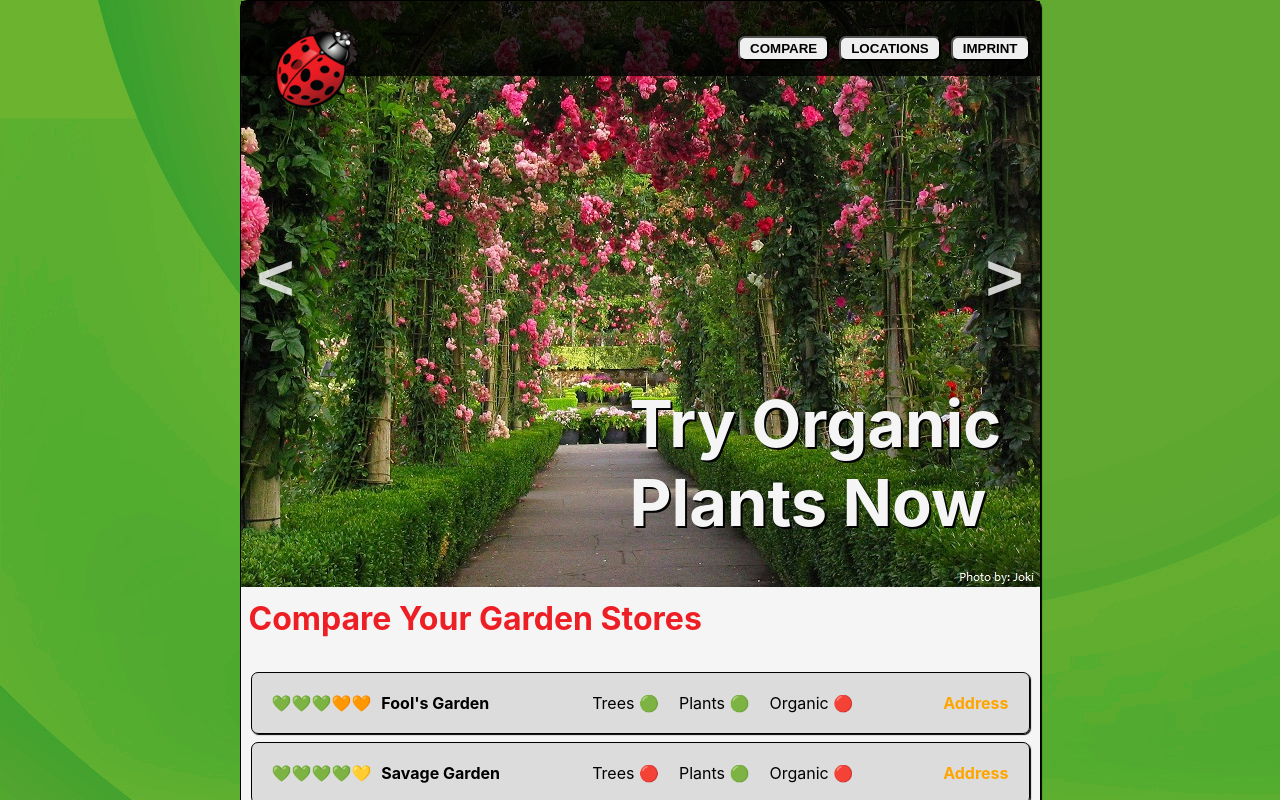
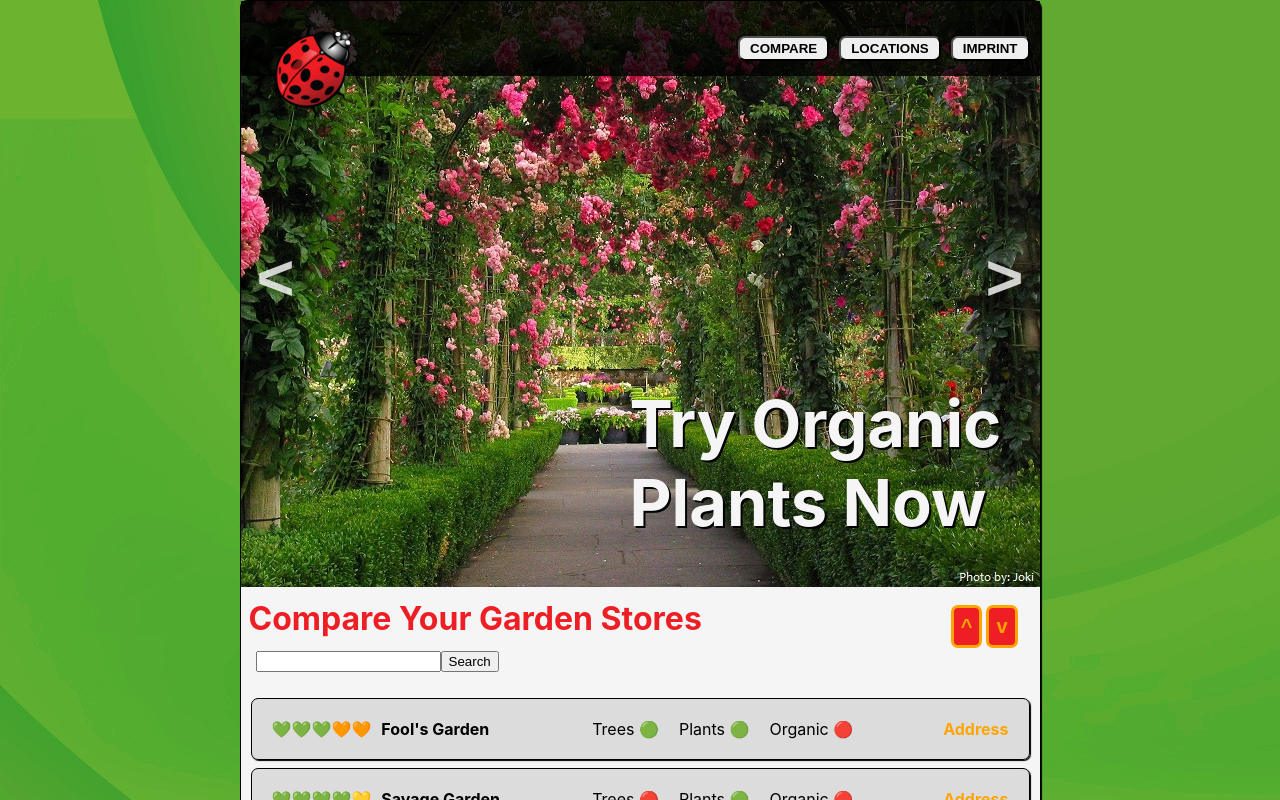
Before and after one commit to psyjulga/gardenstores-project, a React (Create React App) app: page / in a window 1280 px wide. Shown: the top 800 px of the page. Built offline with nearby package versions, Linux system fonts and the light colour scheme.

Commit message:
searchform, sort buttons

```diff
--- a/src/App.css
+++ b/src/App.css
@@ -87,10 +87,39 @@
 	padding-bottom: 70px;
 }
 
+.headline-section {
+	display: flex;
+	justify-content: space-between;
+}
+
 .main-headline {
 	margin: 0;
 	padding: 8px;
 	color: rgb(237, 31, 36);
+}
+
+.sort-buttons {
+	margin-right: 20px;
+	margin-top: 12px;
+}
+
+.sort-button {
+	background-color: rgb(237, 31, 36);
+	border: 3px solid orange;
+	border-radius: 7px;
+	color: orange;
+	font-weight: bold;
+	font-size: 20px;
+	padding: 7px;
+	margin: 2px;
+}
+
+.sort-button:hover {
+	cursor: pointer;
+}
+
+.search-form {
+	margin-left: 15px;
 }
 
 ul {
--- a/src/GardenStores.js
+++ b/src/GardenStores.js
@@ -1,31 +1,60 @@
 import { useState } from 'react'
 import GardenStore from './GardenStore'
+import SortButton from './SortButton'
+import SearchForm from './SearchForm'
 
 const GardenStores = ({ mobileView }) => {
 	const dataJson = require('./fake_api/data.json')
 	const data = dataJson['GardenStores']
 
-	const [gardenStores, setGardenStores] = useState(
-		data.filter((d) => data.indexOf(d) < 5)
-	)
+	const firstFiveStores = data.filter((d) => data.indexOf(d) < 5)
+
+	const [gardenStores, setGardenStores] = useState(firstFiveStores)
+	const [sorted, setSorted] = useState(false)
 
 	const downloadMoreStores = () => {
 		if (gardenStores.length === data.length)
 			alert('There are no more Stores available at the moment.')
-		else
-			setGardenStores(
-				data.filter((d) => data.indexOf(d) < gardenStores.length + 5)
+		else {
+			const nextFiveStores = data.filter(
+				(d) => data.indexOf(d) < gardenStores.length + 5
 			)
+			setGardenStores(nextFiveStores)
+		}
+	}
+
+	const sort = (direction) => {
+		const sortedStores = gardenStores.sort((a, b) =>
+			a.name.localeCompare(b.name)
+		)
+
+		if (direction === 'up') setGardenStores(sortedStores)
+		if (direction === 'down') {
+			const sortedReverse = sortedStores.reverse()
+			setGardenStores(sortedReverse)
+		}
+
+		setSorted(!sorted)
 	}
 
 	return (
 		<main className="main">
-			<h1 className="main-headline">Compare Your Garden Stores</h1>
+			<div className="headline-section">
+				<h1 className="main-headline">Compare Your Garden Stores</h1>
+				<div className="sort-buttons">
+					<SortButton onClick={() => sort('up')} symbol="^" />
+					<SortButton onClick={() => sort('down')} symbol={'v'} />
+				</div>
+			</div>
+
+			<SearchForm gardenStores={data} setGardenStores={setGardenStores} />
+
 			<ul className="garden-stores">
 				{gardenStores.map((store, index) => (
 					<GardenStore key={index} store={store} mobileView={mobileView} />
 				))}
 			</ul>
+
 			<button onClick={downloadMoreStores} className="download-button">
 				Download More Garden Stores
 			</button>
--- /dev/null
+++ b/src/SearchForm.js
@@ -0,0 +1,48 @@
+import { useState } from 'react'
+
+const SearchForm = ({ gardenStores, setGardenStores }) => {
+	const [input, setInput] = useState('')
+
+	const search = (e) => {
+		e.preventDefault()
+
+		const filtered = gardenStores.filter((item) => {
+			const { name, address } = item
+			const { street, city, website } = address
+
+			const loweredName = name.toLowerCase()
+			const loweredStreet = street.toLowerCase()
+			const loweredCity = city.toLowerCase()
+
+			const namesArr = loweredName.split(' ')
+			const streetsArr = loweredStreet.split(' ')
+			const citiesArr = loweredCity.split(' ')
+
+			const textualValuesArr = [
+				...namesArr,
+				...streetsArr,
+				...citiesArr,
+				website,
+			]
+
+			return textualValuesArr.includes(input.toLowerCase())
+		})
+
+		setGardenStores(filtered)
+		setInput('')
+	}
+
+	const saveInput = (e) => {
+		const { value } = e.target
+		setInput(value)
+	}
+
+	return (
+		<form className="search-form" onSubmit={search}>
+			<input value={input} onChange={saveInput} type="text" />
+			<button>Search</button>
+		</form>
+	)
+}
+
+export default SearchForm
--- /dev/null
+++ b/src/SortButton.js
@@ -0,0 +1,9 @@
+const SortButton = ({ onClick, symbol }) => {
+	return (
+		<button className="sort-button" onClick={onClick}>
+			{symbol}
+		</button>
+	)
+}
+
+export default SortButton
```
